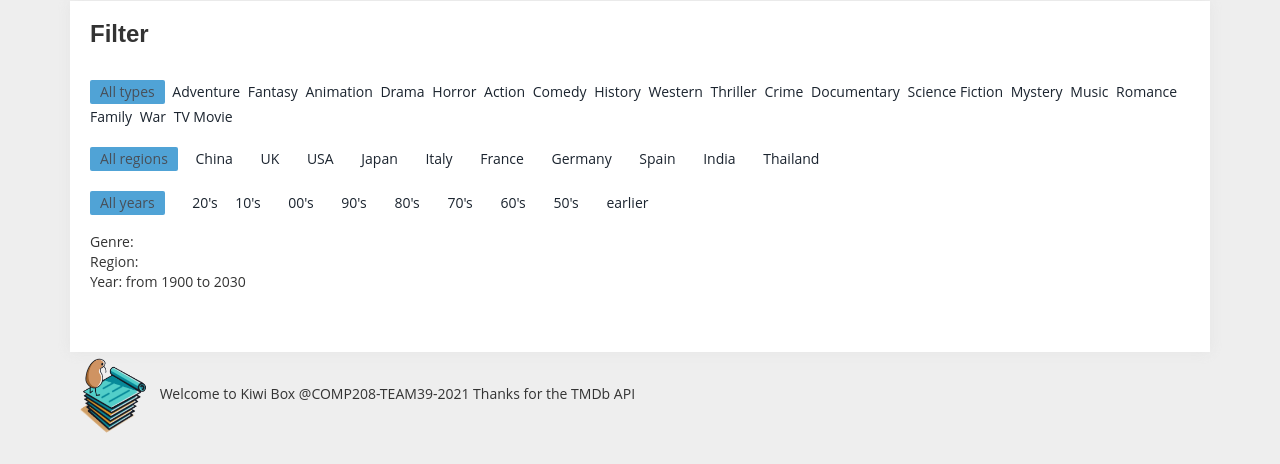
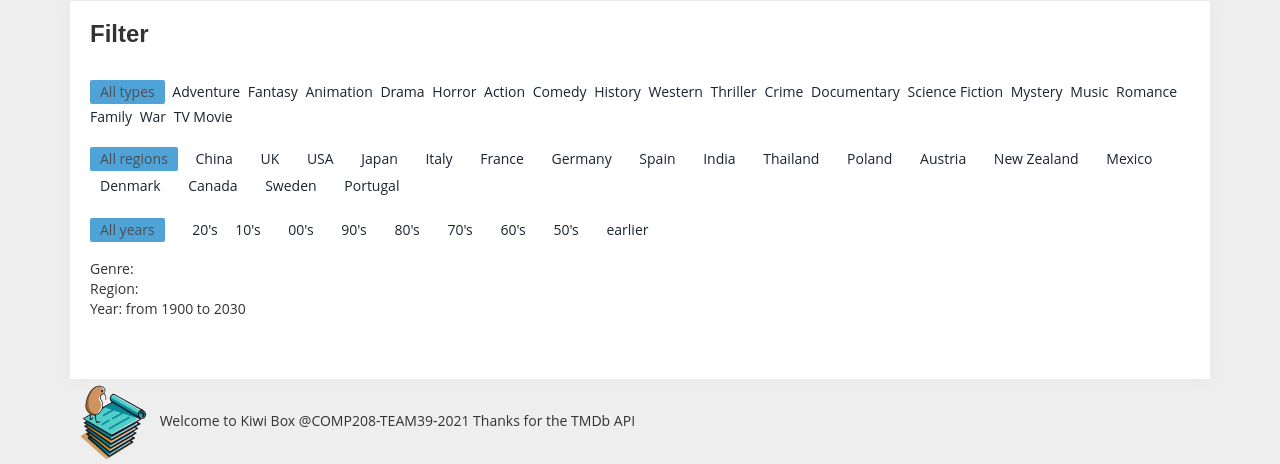
Before and after one commit to LANNDS18/Random-Bad-Code-Warehouse, a PHP site: page /movie/classification.php?year=0 in a window 1280 px wide. Shown: the part 48-512 px from the top of the page. Run offline with PHP 8.4, Linux system fonts and the light colour scheme; data that the repository does not hold is empty.

Commit message:
filter add more regine

```diff
--- a/movie/classification.php
+++ b/movie/classification.php
@@ -1,7 +1,7 @@
 <!DOCTYPE html>
 <html>
 <?php
-session_start();// 存储 session 数据
+session_start();// store session data
 ?>
 
 <head>
@@ -42,8 +42,10 @@ session_start();// 存储 session 数据
     , 'Western', 'Thriller', 'Crime', 'Documentary'
     , 'Science_Fiction', 'Mystery', 'Music', 'Romance'
     , 'Family', 'War', 'TV Movie');
-    $region_array = array(0 => '', 1 => 'China', 2 => 'UK', 3 => 'USA', 4 => 'Japan',
-        5 => 'Italy', 6 => 'France', 7 => 'Germany', 8 => 'Spain', 9 => 'India', 10 => 'Thailand');
+    $region_array = array(0 => '', 1 => 'China', 2 => 'UK', 3 => 'United States of America', 4 => 'Japan',
+        5 => 'Italy', 6 => 'France', 7 => 'Germany', 8 => 'Spain', 9 => 'India', 10 => 'Thailand',11 => 'Poland',
+      12 => 'Austria', 13 => 'New Zealand', 14 => 'Mexico', 15 => 'Denmark', 16 => 'Canada', 17 => 'Sweden'
+    , 18 => 'Portugal');
 
     $year_array1 = array('1900-01-01', '2020-01-01', '2010-01-01', '2000-01-01', '1990-01-01',
         '1980-01-01', '1970-01-01', '1960-01-01', '1950-01-01', '1800-01-01');
@@ -270,6 +272,17 @@ session_start();// 存储 session 数据
                 <li><span><a href="javascript:goSort('region',8);">Spain</a></span></li>
                 <li><span><a href="javascript:goSort('region',9);">India</a></span></li>
                 <li><span><a href="javascript:goSort('region',10);">Thailand</a></span></li>
+                <li><span><a href="javascript:goSort('region',11);">Poland</a></span></li>
+                <li><span><a href="javascript:goSort('region',12);">Austria</a></span></li>
+                <li><span><a href="javascript:goSort('region',13);">New Zealand</a></span></li>
+                <li><span><a href="javascript:goSort('region',14);">Mexico</a></span></li>
+                <li><span><a href="javascript:goSort('region',15);">Denmark</a></span></li>
+                <li><span><a href="javascript:goSort('region',16);">Canada</a></span></li>
+                <li><span><a href="javascript:goSort('region',17);">Sweden</a></span></li>
+                <li><span><a href="javascript:goSort('region',18);">Portugal</a></span></li>
+
+
+
             </ul>
             <ul class="category">
                 <li><span class="tag"><a href="javascript:goSort('year',0)">All years</span></li>
@@ -312,7 +325,7 @@ and moviegenre.genre_id = genre.genre_id
 and release_date > '$year1' and release_date < '$year2'
 and genre_name like '%$genre%'
 and country like '%$region%'
-and vote_average >0 limit 50");#where module='$module'
+and vote_average >0 limit 200");#where module='$module'
             foreach ($filter_film as $row) {
                 //$film_poster=$row['poster_path'];
                 //$film_title=$row['title'];
```
Also changed, not shown: 1 other file.
